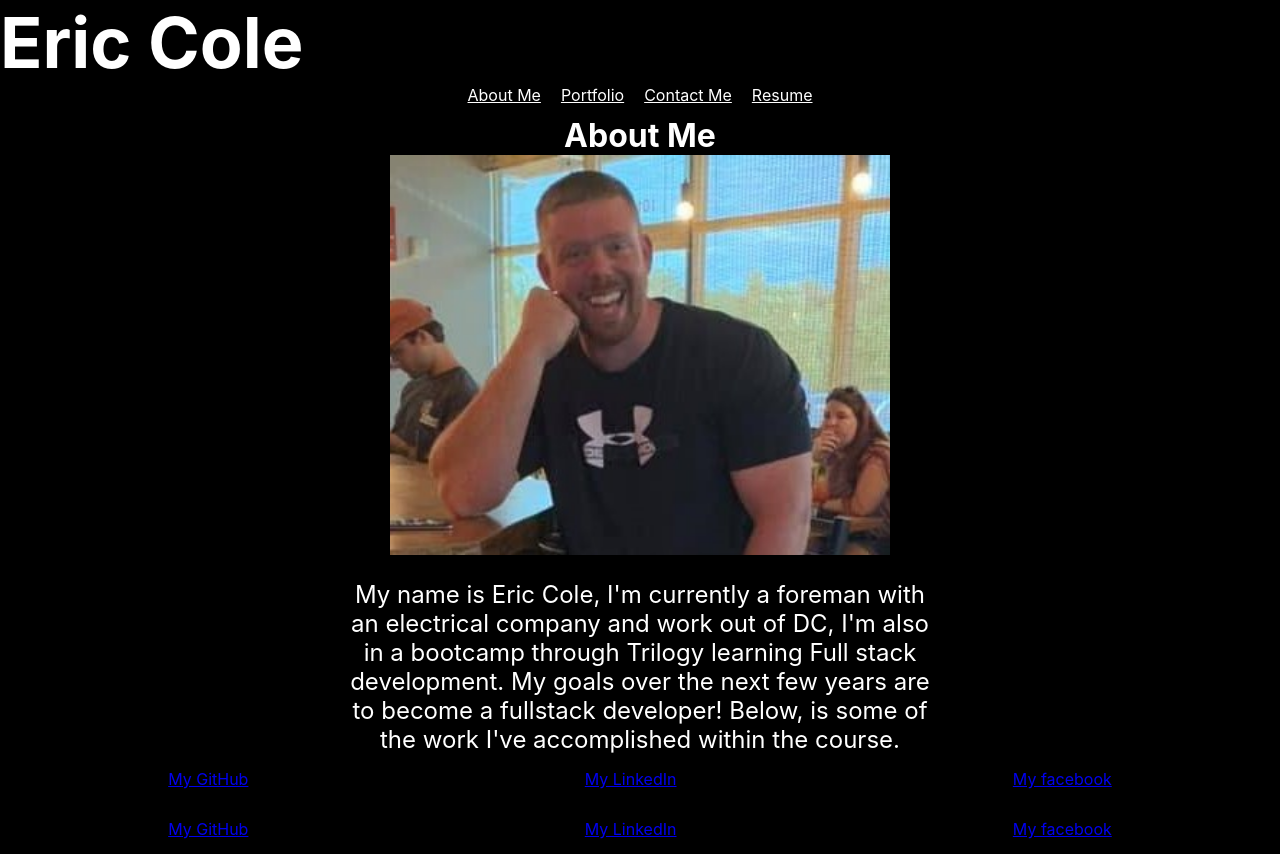
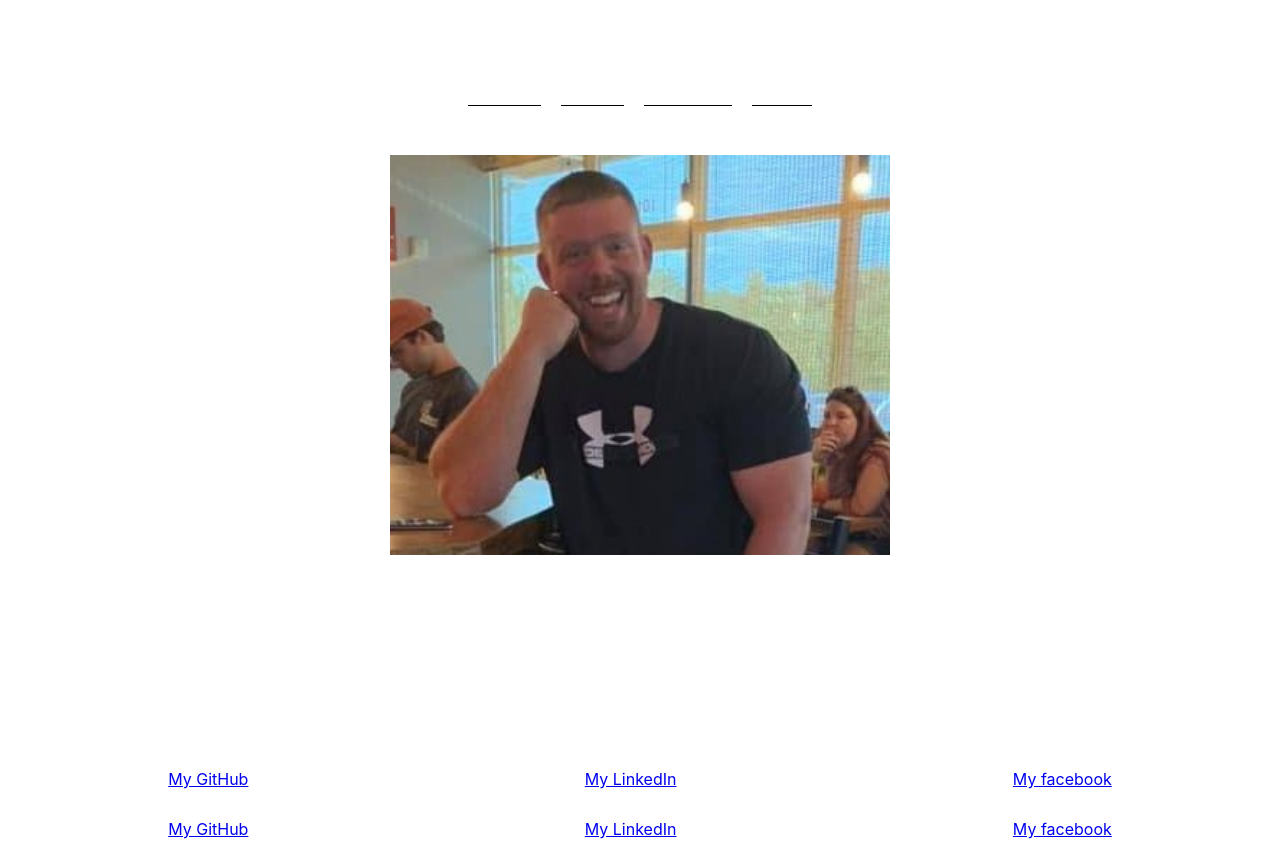
Before and after one commit to Ecole7853/ReactPortfolio, a React (Create React App) app: page /ProfileContainer in a window 1280 px wide. Built offline with nearby package versions, Linux system fonts and the light colour scheme.

Commit message:
testing some css changes

```diff
--- a/src/App.css
+++ b/src/App.css
@@ -1,6 +1,3 @@
-html {
-    background-color: black;
-}
 
 .App {
   text-align: center;
@@ -20,7 +17,7 @@ h3{
 }
 
 #homePage {
-    background-color: black;
+    background-color: #6e6e6e;
     height: 100vh;
     width: 100vw;
     display: flex;
@@ -39,7 +36,7 @@ h3{
       justify-content: space-between;
       align-items: center;
       padding: 1%;
-      background-image: linear-gradient(to top left, rgb(40, 47, 146), #1a144e);
+      background-image: linear-gradient(to top left, rgb(40, 47, 146), #4e1414);
   }
   h1 {
       font-size: 70px;
--- a/src/Components/AboutMe.js
+++ b/src/Components/AboutMe.js
@@ -8,7 +8,7 @@ function AboutMe() {
              <Header />
             <div className="top">
                 <div id="aboutMe">
-                <h2>About Me</h2>
+                <h2>About Me1234</h2>
                 <div id="imgContainer">
                     <img className="pic" src= "./images/Face.jpg"/>
                     </div>
--- a/src/Components/Footer.js
+++ b/src/Components/Footer.js
@@ -5,7 +5,7 @@ function Footer() {
         <>
         <footer>
             <a href="https://github.com/Ecole7853" id="gitHub">My GitHub</a>
-            <a href="https://linkedin.com/Ecole7853" id="linkedIn">My LinkedIn</a>
+            <a href="https://linkedin.com/ecole7853/" id="linkedIn">My LinkedIn</a>
             <a href="https://www.facebook.com/eric.cole.980" id="facebook">My facebook</a>
         </footer>
         </>
--- a/src/Components/Home.js
+++ b/src/Components/Home.js
@@ -9,7 +9,7 @@ function Home() {
             <h2>
                 Welcome to my Portfolio!
             </h2>
-            <button id="welcomeButton"><Link to="/ProfileContainer">Enter here!</Link></button>
+            <button id="welcomeButton"><Link to="/AboutMe">Enter here!</Link></button>
         </div>
         </>
     )
```
